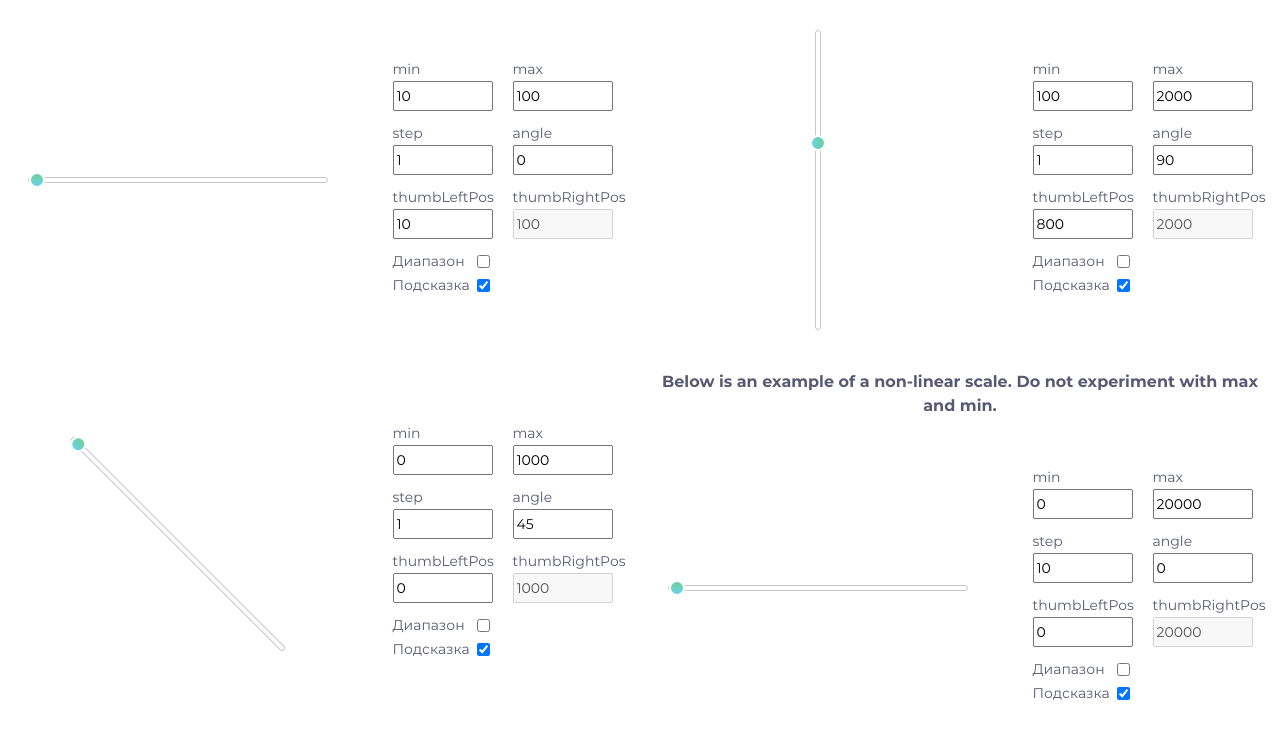
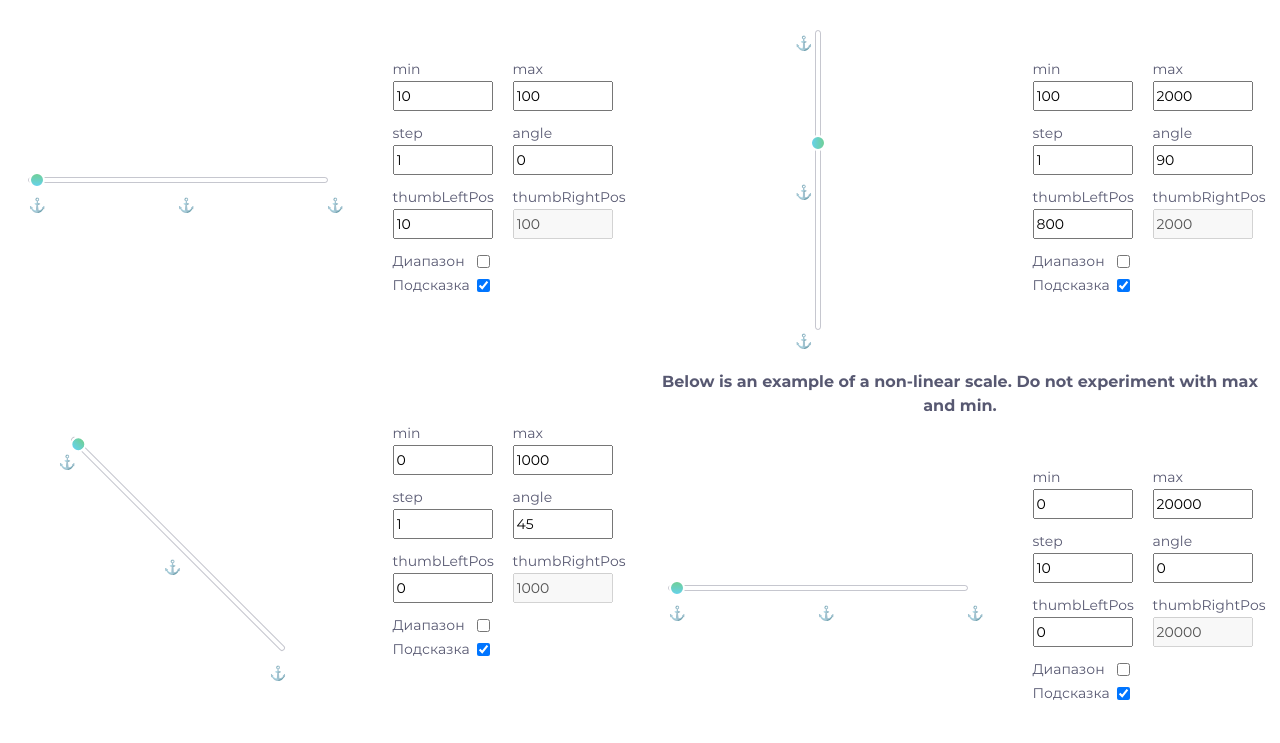
Before and after one commit to GrigorenkoSergey/Slider, a website built with webpack: page src/index.pug in a window 1280 px wide. Both pictures are taken after a click on the element 36 px from the left and 180 px from the top of the page. Shown: the top 743 px of the page. Built offline with nearby package versions, Linux system fonts and the light colour scheme.

Commit message:
Начал реализовывать Scale

```diff
--- a/karma.conf.js
+++ b/karma.conf.js
@@ -27,7 +27,7 @@ module.exports = function (config) {
             test: /\.tsx?/,  //?
             exclude: /node_modules/,
             use: [
-              "@jsdevtools/coverage-istanbul-loader", //нужно отключать, если собираешься дебажить
+              // "@jsdevtools/coverage-istanbul-loader", //нужно отключать, если собираешься дебажить
               "ts-loader"
             ]
           },
--- a/src/assets/blocks/mySlider/Model.ts
+++ b/src/assets/blocks/mySlider/Model.ts
@@ -3,8 +3,10 @@ import { EventObserver, IModel, ISubscriber, debuggerPoint } from "./Helpers";
 type Obj = { [key: string]: any };
 type modelResponse = { L: { x: number, offset: number }, R: { x: number, offset: number } }
 
-export class Model implements IModel, ISubscriber {
-    observer = new EventObserver();
+// export class Model implements IModel, ISubscriber {
+export class Model extends EventObserver
+    implements IModel, ISubscriber {
+
     min = 0;
     max = 100;
     step = 1;
@@ -21,6 +23,7 @@ export class Model implements IModel, ISubscriber {
     private _ticksValues: number[];
 
     constructor(options: Obj) {
+        super();
         let argsRequire = ["min", "max"];
 
         if (!argsRequire.every(key => key in options)) {
@@ -64,7 +67,7 @@ export class Model implements IModel, ISubscriber {
         }
     }
 
-    getOptions() { // не тестировал в unit test
+    getOptions() {
         let publicOtions = ["min", "max", "range", "step",
             "thumbLeftPos", "thumbRightPos", "ticks", "angle"];
 
@@ -124,7 +127,7 @@ export class Model implements IModel, ISubscriber {
         obj._offsetRight = this._findOffset.call(obj, thumbRightPos);
 
         Object.assign(this, obj);
-        this.observer.broadcast("changeModel", this.getThumbsOffset());
+        this.broadcast("changeModel", this.getThumbsOffset());
 
         return this;
     }
@@ -148,7 +151,7 @@ export class Model implements IModel, ISubscriber {
             this._offsetRight = this._findOffset(thumbRightPos);
         }
 
-        this.observer.broadcast("changeModel", this.getThumbsOffset());
+        this.broadcast("changeModel", this.getThumbsOffset());
         return this;
     }
 
--- a/src/assets/blocks/mySlider/Slider.ts
+++ b/src/assets/blocks/mySlider/Slider.ts
@@ -6,23 +6,22 @@ type fnResType = (elem: HTMLElement, leftX: number, scaledLeftX: number,
     rightX: number, scaledRightX: number, data: any) => void;
 type Obj = { [key: string]: any };
 
-export class Slider implements ISubscriber {
+export class Slider extends EventObserver implements ISubscriber {
     _model: Model; //Хотел сделать приватными, но для отладки довольно неудобно. Перенастраивать Karma для js неохота..
     _view: View;
-    private observer: EventObserver = new EventObserver();
     private bindedElements: Array<ISubscriber & { el: HTMLElement }> = [];
 
     constructor(options: any) {
+        super();
         this._model = new Model(options);
         this._view = new View(options);
         let [model, view] = [this._model, this._view];
 
-        this.observer.addSubscriber("changeView", model);
-        model.observer.addSubscriber("changeModel", this);
+        this.addSubscriber("changeView", model);
+        model.addSubscriber("changeModel", this);
 
-        this.observer.addSubscriber("changeModel", view);
-        view.observer.addSubscriber("changeView", this);
-        // view.render(); //перестал видеть причины для выноса в отдельный метод
+        this.addSubscriber("changeModel", view);
+        view.addSubscriber("changeView", this);
 
         model.setThumbsPos(model.thumbLeftPos, model.thumbRightPos);
 
@@ -40,13 +39,13 @@ export class Slider implements ISubscriber {
         if (eventType == "changeModel") {
             //for View data should be {"L": {x: number, offset: number}, "R": {x: number, offset: number}}
             //data.offset should be in range from 0 to 1
-            this.observer.broadcast("changeModel", data);
+            this.broadcast("changeModel", data);
 
         } else if (eventType == "changeView") {
             //for Model data should be {el: HTMLDivElement, offset: number}
             //data.el.className should contain "left" of "right" substrings
             data.el && (data.el = data.el.className.includes("left") ? "L" : "R");
-            this.observer.broadcast("changeView", data);
+            this.broadcast("changeView", data);
         }
     }
 
@@ -99,18 +98,18 @@ export class Slider implements ISubscriber {
             update: update,
             el: elemDom,
         }
-        this.observer.addSubscriber("changeView", elemSubscriber);
-        this.observer.addSubscriber("changeModel", elemSubscriber);
+        this.addSubscriber("changeView", elemSubscriber);
+        this.addSubscriber("changeModel", elemSubscriber);
 
-        this._model.observer.broadcast("changeModel", this._model.getThumbsOffset());
+        this._model.broadcast("changeModel", this._model.getThumbsOffset());
         this.bindedElements.push(elemSubscriber);
     }
 
     unbindFrom(elemDom: HTMLElement): Slider {
         let elemSubscriber = this.bindedElements.find(elem => elem.el === elemDom);
 
-        this.observer.removeSubscriber("changeView", elemSubscriber);
-        this.observer.removeSubscriber("changeModel", elemSubscriber);
+        this.removeSubscriber("changeView", elemSubscriber);
+        this.removeSubscriber("changeModel", elemSubscriber);
         this.bindedElements = this.bindedElements.filter(elem => elemSubscriber);
         return this;
     }
--- a/src/assets/blocks/mySlider/View.ts
+++ b/src/assets/blocks/mySlider/View.ts
@@ -6,9 +6,8 @@ type ViewUpdateDataFormat = {
     "R": { x: number, offset: number }
 };
 
-export class View implements ISubscriber {
+export class View extends EventObserver implements ISubscriber {
     el: HTMLDivElement;
-    observer: EventObserver = new EventObserver();
     className: string = "slider";
     angle: number = 0;
     step: number = 10;
@@ -20,8 +19,10 @@ export class View implements ISubscriber {
     hintEl: HTMLDivElement;
     thumbLeft: HTMLElement;
     thumbRight: HTMLElement;
+    scale: Scale; //?
 
     constructor(options: Obj) {
+        super();
         let argsRequire = ["min", "max", "selector"];
 
         if (!argsRequire.every(key => key in options)) {
@@ -57,7 +58,11 @@ export class View implements ISubscriber {
         return obj;
     }
 
-    update(eventType: string, data: ViewUpdateDataFormat): this {
+    // update(eventType: string, data: ViewUpdateDataFormat): this {
+    update(eventType: string, data: any): this {
+        if (eventType == "AnchorClick") {
+            console.log("Click on Anchor!!!");
+        } else {
             this.thumbLeft.style.left =
                 data.L.offset * (this.el.clientWidth - this.thumbLeft.offsetWidth) + 'px';
 
@@ -69,10 +74,11 @@ export class View implements ISubscriber {
             }
 
             this.el.style.transform = `rotate(${this.angle}deg)`;
+        }
         return this;
     }
 
-    render(firstTime? : true): this {
+    render(firstTime?: true): this {
         let { thumbLeft, thumbRight } = this;
 
         this.hintEl.className = `${this.className}__hint`;
@@ -86,6 +92,8 @@ export class View implements ISubscriber {
 
         this.el.style.transform = `rotate(${this.angle}deg)`;
         firstTime && this._addEventListeners();
+
+        this.scale = new Scale({ view: this, angle: this.angle, points: [0, 0.5, 1], container: this.el, className: this.className });//?
         return this;
     }
 
@@ -117,6 +125,7 @@ export class View implements ISubscriber {
 }
 
 function mouseDownThumbHandler(e: MouseEvent, self: View): void {
+    //Не фига создавать новый класс Thumb!!!!
     //Применим всплытие, this - это элемент DOM, на котором навесили обработчик,
     // e.target - то, на котором сработало событие
     e.preventDefault();
@@ -132,9 +141,9 @@ function mouseDownThumbHandler(e: MouseEvent, self: View): void {
     const startY: number = thisCoord.top + this.clientTop;
 
     let cosA: number = Math.cos(self.angle / 180 * Math.PI);
-    let sinA: number = Math.sin(self.angle / 180 * Math.PI);
+    let sinA: number = Math.sin(self.getOptions().angle / 180 * Math.PI);
 
-    let pixelStep: number = self.step * (slider.clientWidth - thumb.offsetWidth) / (self.max - self.min);
+    let pixelStep: number = self.getOptions().step * (slider.clientWidth - thumb.offsetWidth) / (self.max - self.min);
 
     //Найдем ограничители для бегунка
     let leftLimit: number = 0;
@@ -159,7 +168,8 @@ function mouseDownThumbHandler(e: MouseEvent, self: View): void {
 
 
     let scaleInnerWidth = slider.clientWidth - thumb.offsetWidth; //for use in onMouseMove
-    self.observer.broadcast("changeView", { //при любом событии элементы впредь будут пищать о нем ))
+    // self.observer.broadcast("changeView", { //при любом событии элементы впредь будут пищать о нем ))
+    self.broadcast("changeView", { //при любом событии элементы впредь будут пищать о нем ))
         el: thumb,
         offset: parseFloat(getComputedStyle(thumb).left) / scaleInnerWidth,
     });
@@ -189,7 +199,7 @@ function mouseDownThumbHandler(e: MouseEvent, self: View): void {
             }
         }
 
-        self.observer.broadcast("changeView", {
+        self.broadcast("changeView", {
             el: thumb,
             offset: newLeft / scaleInnerWidth,
         });
@@ -212,3 +222,50 @@ function mouseDownThumbHandler(e: MouseEvent, self: View): void {
         self.thumbLeft.className = self.thumbLeft.className.replace(/right/, "left");
     }
 }
+
+class Scale extends EventObserver {
+    points: number[] = [0, 1]; //Возможно, придется как-то изменить вид [min, max] что-то вроде
+    container: HTMLDivElement | null = null;
+    className: string = "";
+    angle: number = 0;
+    view: View | null = null;
+
+    constructor(options: Obj) {
+        super();
+        Object.keys(options).forEach(key => {
+            if (key in this) this[<keyof this>key] = options[key];
+        });
+
+        this._validatePoints(this.points);
+        this.renderAnchors();
+        this.container.addEventListener("click", this._onMouseClick.bind(this));
+        this.addSubscriber("AnchorClick", this.view);
+    }
+    renderAnchors() {
+        let scalePoints: Array<HTMLDivElement> = [];
+
+        for (let i = 0; i < this.points.length; i++) {
+            let div = document.createElement('div');
+            scalePoints[i] = div;
+            div.className = this.className + "__scale-points";
+            div.style.transform = `rotate(-${this.angle}deg)`;
+
+            let scaleWidthPx = this.container.clientWidth - scalePoints[0].offsetWidth;
+            scalePoints.forEach((div, i) => div.style.left = this.points[i] * scaleWidthPx + 'px');
+
+        }
+        this.container.append(...scalePoints);
+    }
+
+    _onMouseClick(e: MouseEvent) {
+        let target = <HTMLDivElement>e.target;
+        if (!target.className.includes("scale")) return;
+        console.log("click");
+
+        this.broadcast("AnchorClick", target);
+    }
+
+    _validatePoints(points: number[]) {
+        return true;
+    }
+}
--- a/src/assets/blocks/mySlider/mySlider.scss
+++ b/src/assets/blocks/mySlider/mySlider.scss
@@ -38,4 +38,20 @@
     &__thumb-right {
       right: 0;
     }
+
+    &__scale-points {
+      width: 10px;
+      height: 10px;
+      top: 15px;
+      position: absolute;
+    }
+    &__scale-points::before {
+      // display: block;
+      content: "\2693";
+      // width: 10px;
+      // height: 10px;
+      // position: relative;
+      // top: 15px;
+    }
+
   }
--- a/src/mainPage/mainPage.ts
+++ b/src/mainPage/mainPage.ts
@@ -50,9 +50,9 @@ let options4 = {
 let slider4 = new Slider(options4);
 
 let options5 = {
-    max: 1000,
+    max: 100,
     min: 0,
-    step: 10,
+    step: 1,
     selector: ".slider5",
     angle: 0,
     range: true,
@@ -70,7 +70,7 @@ let fnResLine: fnResType = (elem, leftX, resLeft, rightX, resRight) => {
     resRight = Math.round(resRight);
     elem.textContent = pContent.slice(resLeft, resRight);
 }
-slider5.bindWith(document.querySelector('.slider5__p'), 0, document.querySelector('p').textContent.length, fnResLine);
+slider5.bindWith(document.querySelector('.slider5__p'), 0, document.querySelector('.slider5__p').textContent.length, fnResLine);
 
 
 let options6 = {
```
Also changed, not shown: test/SliderSpec.ts (+1 -1 lines). Lines whose indentation alone changed are shown as unchanged.
